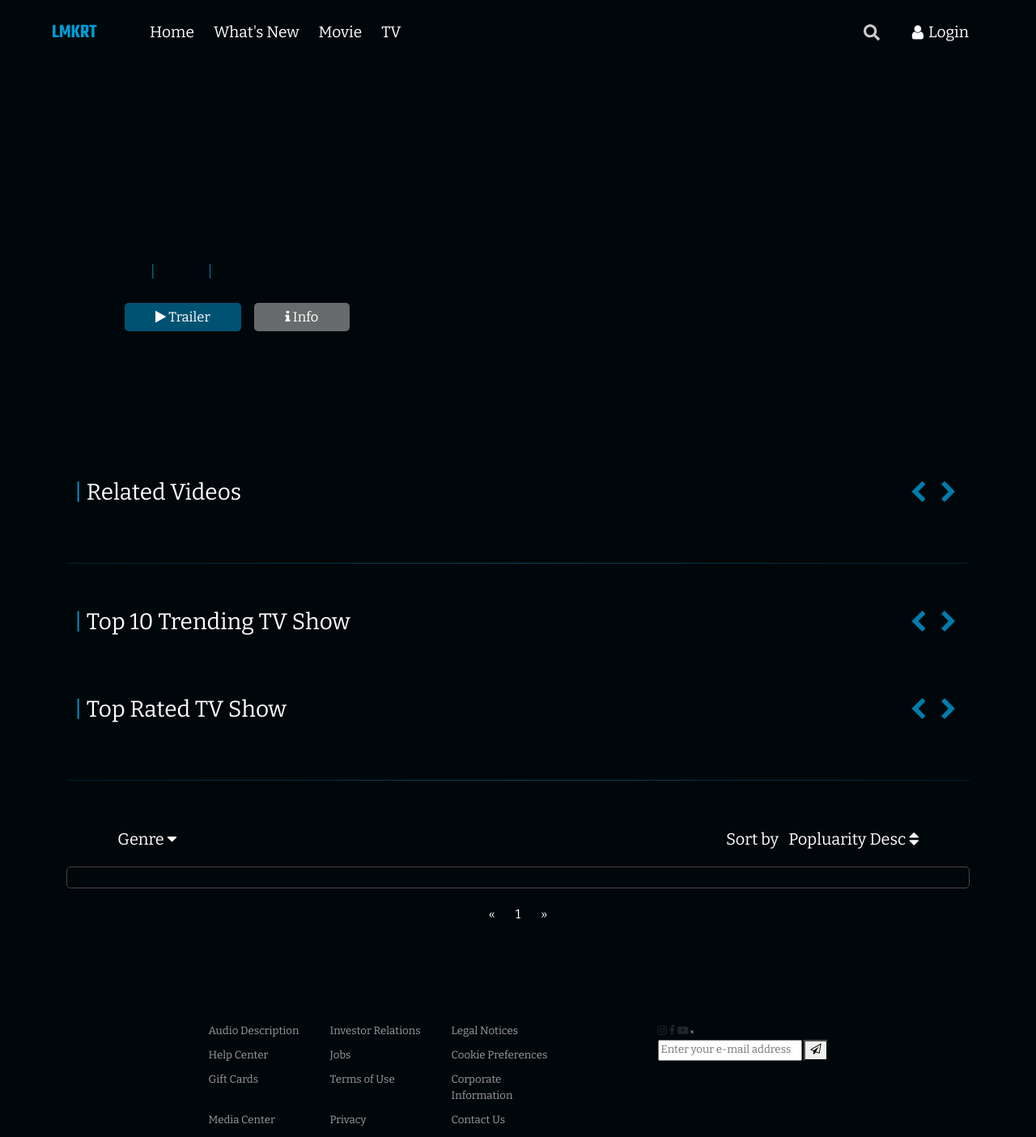
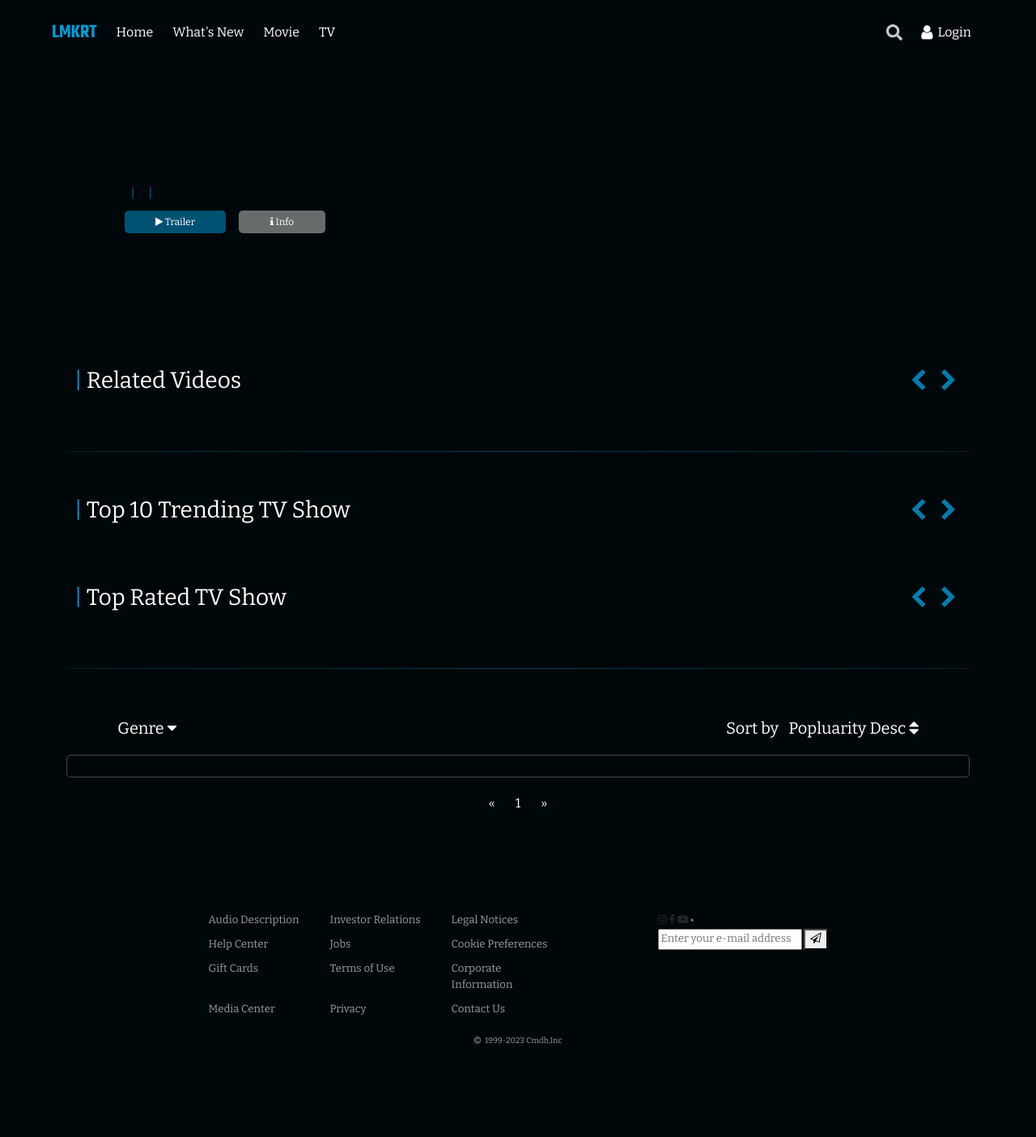
Before and after one commit to amRon15/Media-Webapp, a Django app: page /tv.html in a window 1280 px wide. Shown: the top 1404 px of the page at 81% size. After the commit the page ends 1290 px from the top, so only its background shows below. Run offline with Django 5.2, Linux system fonts and the light colour scheme; some web fonts are replaced.

Commit message:
complete

```diff
--- a/webapp/myapp/static/detail.css
+++ b/webapp/myapp/static/detail.css
@@ -628,6 +628,7 @@
 
     .detail-basic-info{
         gap: .25rem;
+        flex-wrap: wrap;
     }
 
     #detail-rating::after{
--- a/webapp/myapp/static/header.css
+++ b/webapp/myapp/static/header.css
@@ -7,7 +7,7 @@
   height: 4vi;
   z-index: 100;
   background-color: #00070a;
-  padding: 40px 0;
+  padding: 40px 5vi;
 }
 
 .navbar{
@@ -22,8 +22,6 @@
 
 .header-l{
   display: flex;
-  width: 100%;
-  margin-left: 5vi;
   align-items: center;
 }
 
@@ -44,7 +42,6 @@
   display: flex;
   justify-content: end;
   align-items: center;
-  margin-right: 5vi;
 }
 
 .header-r li{
@@ -166,7 +163,16 @@
     font-size: 1rem;
   }
 
+  #header-title{
+    margin-right: 0;
+  }
+
   .header-l li {
     margin-left: 1.5rem;
   }
+
+  ul{
+    padding-left: 0;
+    font-size: 1rem;
+  }
 }
--- a/webapp/myapp/static/home.css
+++ b/webapp/myapp/static/home.css
@@ -385,7 +385,7 @@
 
 @media only screen and (min-width: 768px) and (max-width: 1280px) {
 
-    .title-more:not(#pop-cast-more):after{
+    .title-more:not(#pop-cast-more,#recommend-more):after{
         opacity: 1;
         margin-left: 20px;
         font-size: 1.25rem;
--- a/webapp/myapp/static/movie.css
+++ b/webapp/myapp/static/movie.css
@@ -107,11 +107,14 @@
 
 .hero-video-list{
     display: flex;
-    overflow: hidden;
+    overflow: scroll;
     gap: 1.5rem;
     margin-top: 1vi;
 }
 
+.hero-video-list::-webkit-scrollbar{
+    display: none;
+}
 
 .hero-video-container iframe{
     width: 24vi;
@@ -227,10 +230,14 @@
 
 .card-list{
     display: flex;
-    overflow-x: hidden;
+    overflow-x: scroll;
     align-items:end;
     gap: 1.5rem;
     margin-top: 1vi;
+}
+
+.card-list::-webkit-scrollbar{
+    display: none;
 }
 
 .find-movie-container{
@@ -442,14 +449,6 @@
         font-size: 1rem;
     }
 
-    .hero-video-list{
-        overflow-x: scroll;
-    }
-
-    .hero-video-list::-webkit-scrollbar{
-        display: none;
-    }
-
     .hero-video-list iframe{
         width: 180px;
         height:150px;
@@ -532,5 +531,93 @@
         font-size: 1.25rem;
     }
 
+}
 
+@media only screen and (min-width:768px) and (max-width:1280px) {
+
+    #hero-backdrop-border{
+        margin-top: 3vi;
+    }
+
+    .hero-container{
+        margin-top: 130px;
+    }
+
+    .hero-detail-container{
+        gap: .5rem;
+    }
+
+    .hero-detail-list{
+        font-size: 1rem;
+        gap: .5rem;
+    }
+
+    .hero-detail-list-divider{
+        margin: 0;
+    }
+
+    .hero-detail-genre{
+        font-size: 1rem;
+    }
+
+    .hero-detail-genre span{
+        margin: 0 .5rem !important;
+    }
+
+    .hero-detail-description{
+        width: 60%;
+        line-height: 1.5rem;
+        font-size: .75rem;
+    }
+
+    .hero-detail-btn{
+        font-size: .75rem;
+    }
+
+    .hero-video-container iframe {
+        width: 250px;
+        height: 100%;
+    }
+
+    .card-container{
+        width: 150px
+    }
+
+    .card-img{
+        width: 150px;
+    }
+
+    .find-movie-list{
+        font-size: 1rem;
+    }
+
+    .movie-list-item-title{
+        white-space: nowrap;
+        text-overflow: ellipsis;
+        overflow-x: hidden;
+        font-size: 1.25rem;
+    }
+
+    .movie-list-item-detail{
+        width: 60%;
+        overflow: hidden;
+    }
+
+    .movie-list-item-img{
+        width: 150px;
+    }
+
+    .movie-list-item-genre{
+        white-space: nowrap;
+        text-overflow: ellipsis;
+        overflow-x: hidden;
+    }
+
+    .movie-list-item-genre span{
+        margin: 0 .25rem !important;
+    }
+
+    .list-item-divider{
+        margin: 20px 0;
+    }
 }
--- a/webapp/myapp/static/tv.js
+++ b/webapp/myapp/static/tv.js
@@ -394,7 +394,7 @@
     $(e).on("click", () => {
       $("#hero-video-list").animate(
         {
-          scrollLeft: $("#hero-video-list").scrollLeft() + 1296,
+          scrollLeft: $("#hero-video-list").scrollLeft() - 1296,
         },
         600
       );
--- a/webapp/myapp/templates/login_signup.html
+++ b/webapp/myapp/templates/login_signup.html
@@ -60,5 +60,7 @@
     loginBtn.addEventListener('click', () => {
         container.classList.remove("active");
     });
+
+
 </script>
 {% endblock %}
--- a/webapp/myapp/templates/tv.html
+++ b/webapp/myapp/templates/tv.html
@@ -20,11 +20,11 @@
             <span class="hero-detail-list-divider"> | </span>
             <div class="hero-detail-date"></div>
         </div>
+        <div class="hero-detail-description"></div>
         <span class="hero-detail-btn-container">
             <button class="hero-detail-btn" id="hero-detail-trailer-btn"><i class="fa fa-play" aria-hidden="true"></i> Trailer</button>
             <button class="hero-detail-btn" id="hero-detail-info-btn"><i class="fa fa-info" aria-hidden="true"></i> Info</button>
         </span>
-        <div class="hero-detail-description"></div>
     </div>
 </div>
 
```
Also changed, not shown: webapp/myapp/static/bookmark.css (+10 -0 lines), webapp/myapp/static/home.js (+53 -0 lines), webapp/myapp/templates/home.html (+15 -0 lines), webapp/db.sqlite3.
